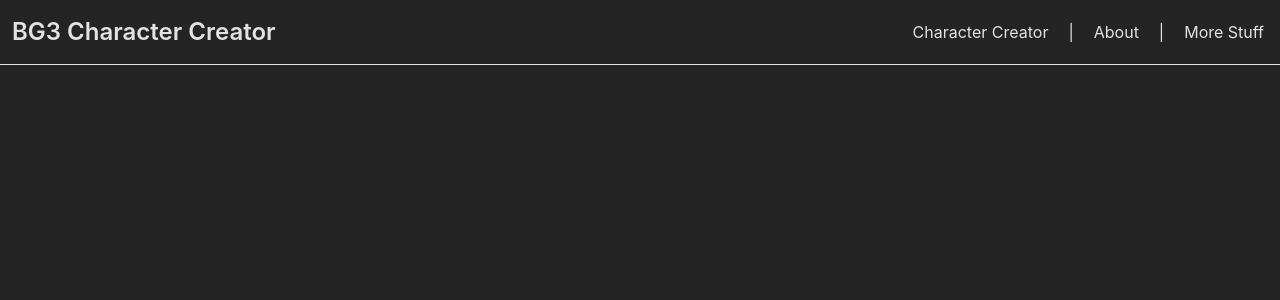
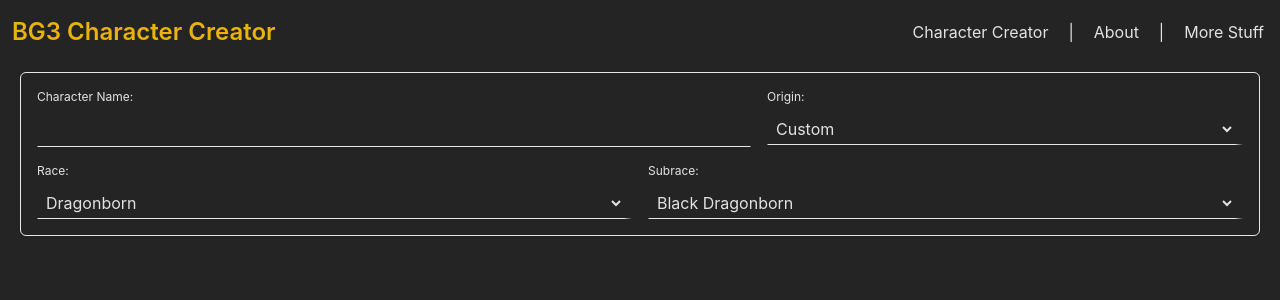
Before and after one commit to pelaydough/bg3-character-builder, a React (Vite) app: page / in a window 1280 px wide. Shown: the top 300 px of the page. Built offline with nearby package versions, Linux system fonts and the light colour scheme.

Commit message:
Added some stuff to the creator form. Having trouble with TypeScript.

```diff
--- a/src/App.css
+++ b/src/App.css
@@ -0,0 +1,15 @@
+nav a, nav span {
+	margin-right: 1.25rem;
+}
+
+nav a:last-of-type {
+	margin-right: 0;
+}
+
+nav a {
+	cursor: pointer;
+}
+
+nav a:hover {
+	border-bottom: 1px solid white;
+}
--- a/src/App.tsx
+++ b/src/App.tsx
@@ -1,20 +1,96 @@
-import { useState } from "react";
+import { useState, ChangeEvent } from "react";
+
+import origins from "./data/origins";
+import races from "./data/races";
 
 import "./App.css";
 
 function App() {
+  const [race, setRace] = useState(races[0]);
+  const [subrace, setSubrace] = useState("");
+
+  const handleRaceChange = (event: ChangeEvent<HTMLSelectElement>) => {
+    const selectedName = event.target.value;
+    const selectedRace =
+      races.find((race) => race.name === selectedName) || races[0];
+    setRace(selectedRace);
+  };
+
+  const handleSubraceChange = (event: ChangeEvent<HTMLSelectElement>) => {
+    setSubrace(event.target.value);
+  };
+
   return (
     <>
-      <section className="flex items-center border-b py-4 pl-3 pr-4 justify-between">
-        <h3 className="font-semibold text-2xl">BG3 Character Creator</h3>
+      <section className="flex items-center py-4 pl-3 pr-4 justify-between">
+        <h3 className="font-semibold text-2xl text-yellow-500">
+          BG3 Character Creator
+        </h3>
         <nav>
-          <a className="mr-5">Character Creator</a>
-          <span className="mr-5">|</span>
-          <a className="mr-5">About</a>
-          <span className="mr-5">|</span>
+          <a href="#">Character Creator</a>
+          <span>|</span>
+          <a>About</a>
+          <span>|</span>
           <a>More Stuff</a>
         </nav>
       </section>
+      <div className="border my-2 mx-5 p-4 rounded-md">
+        <section className="flex mb-4">
+          <div className="flex flex-col w-3/5">
+            <label className="mb-2 text-xs">Character Name:</label>
+            <input
+              type="text"
+              className="bg-dark border font-white py-1 px-2 border-x-transparent border-t-transparent"
+            />
+          </div>
+          <div className="flex flex-col w-2/5 ml-4">
+            <label className="mb-2 text-xs">Origin:</label>
+            <select className="bg-dark border py-1 px-1 border-r-8 border-t-transparent border-x-transparent">
+              {origins.map((origin) => (
+                <option>{origin.name}</option>
+              ))}
+            </select>
+          </div>
+        </section>
+        <section className="flex">
+          <div
+            className={
+              race.subraces ? "flex flex-col w-1/2" : "flex flex-col w-full"
+            }
+          >
+            <label className="mb-2 text-xs">Race:</label>
+            <select
+              value={race.name}
+              onChange={handleRaceChange}
+              className="bg-dark border py-1 px-1 border-r-8 border-t-transparent border-x-transparent"
+            >
+              {races.map((race) => (
+                <option key={race.name} value={race.name}>
+                  {race.name}
+                </option>
+              ))}
+            </select>
+          </div>
+          {race.subraces ? (
+            <div className="flex flex-col w-1/2 ml-4">
+              <label className="mb-2 text-xs">Subrace:</label>
+              <select
+                value={subrace}
+                onChange={handleSubraceChange}
+                className="bg-dark border py-1 px-1 border-r-8 border-t-transparent border-x-transparent"
+              >
+                {race.subraces?.map((subrace) => (
+                  <option key={subrace.name} value={subrace.name}>
+                    {subrace.name}
+                  </option>
+                ))}
+              </select>
+            </div>
+          ) : (
+            ""
+          )}
+        </section>
+      </div>
     </>
   );
 }
--- /dev/null
+++ b/src/data/origins.tsx
@@ -0,0 +1,28 @@
+const origins = [
+  {
+    name: "Custom",
+  },
+  {
+    name: "Astarion",
+  },
+  {
+    name: "Gale",
+  },
+  {
+    name: "Karlach",
+  },
+  {
+    name: "Lae'zel",
+  },
+  {
+    name: "Shadow Heart",
+  },
+  {
+    name: "Wyll",
+  },
+  {
+    name: "The Dark Urge",
+  },
+];
+
+export default origins;
--- /dev/null
+++ b/src/data/races.tsx
@@ -0,0 +1,75 @@
+const racesData = [
+  {
+    name: "Dragonborn",
+    subraces: [
+      { name: "Black Dragonborn" },
+      { name: "Blue Dragonborn" },
+      { name: "Brass Dragonborn" },
+      { name: "Bronze Dragonborn" },
+      { name: "Copper Dragonborn" },
+      { name: "Gold Dragonborn" },
+      { name: "Green Dragonborn" },
+      { name: "Red Dragonborn" },
+      { name: "Silver Dragonborn" },
+      { name: "White Dragonborn" },
+    ],
+  },
+  {
+    name: "Drow",
+    subraces: [{ name: "Lolth-Sworn Drow" }, { name: "Seldarine Drow" }],
+  },
+  {
+    name: "Dwarf",
+    subraces: [
+      { name: "Gold Dwarf" },
+      { name: "Shield Dwarf" },
+      { name: "Duergar" },
+    ],
+  },
+  {
+    name: "Elf",
+    subraces: [{ name: "High Elf" }, { name: "Wood Elf" }],
+  },
+  {
+    name: "Githyanki",
+  },
+  {
+    name: "Gnome",
+    subraces: [
+      { name: "Rock Gnome" },
+      { name: "Forest Gnome" },
+      { name: "Deep Gnome" },
+    ],
+  },
+  {
+    name: "Half-Elf",
+    subraces: [
+      { name: "High Half-Elf" },
+      { name: "Wood Half-Elf" },
+      { name: "Drow Half-Elf" },
+    ],
+  },
+  {
+    name: "Halfling",
+    subraces: [
+      { name: "Lightfoot Halfling" },
+      { name: "Strongheart Halfling" },
+    ],
+  },
+  {
+    name: "Half-Orc",
+  },
+  {
+    name: "Human",
+  },
+  {
+    name: "Tiefling",
+    subraces: [
+      { name: "Asmodeus Tiefling" },
+      { name: "Mephistopheles Tiefling" },
+      { name: "Zariel Tiefling" },
+    ],
+  },
+];
+
+export default racesData;
--- a/tailwind.config.js
+++ b/tailwind.config.js
@@ -2,7 +2,11 @@
 export default {
   content: ["./src/**/*.{js,jsx,ts,tsx}"],
   theme: {
-    extend: {},
+    extend: {
+      colors: {
+        dark: "#242424",
+      },
+    },
   },
   plugins: [],
 };
```
